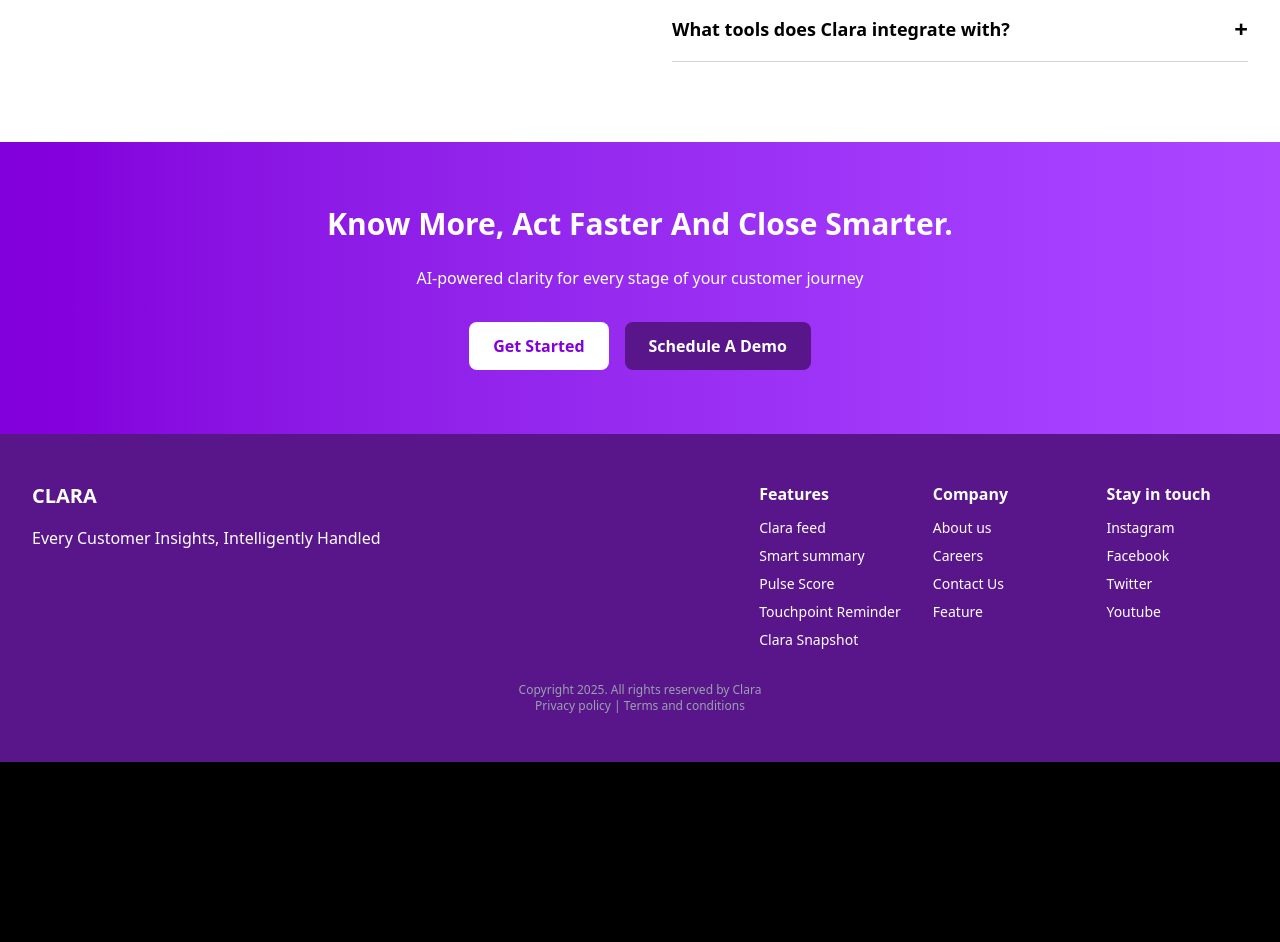
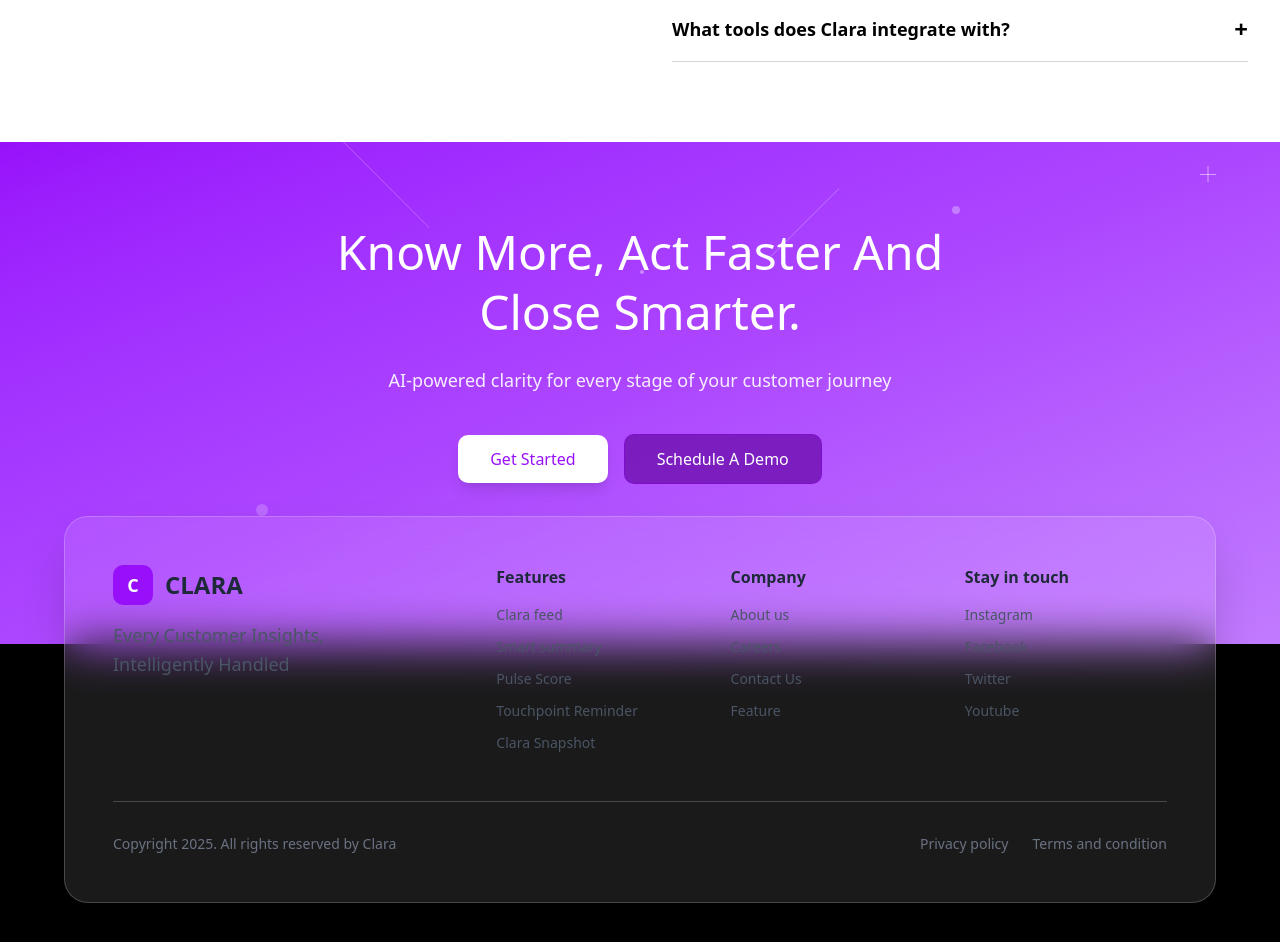
Before and after one commit to MoyasiGinko/SAAS-Template-Landing-Page-SIte, a Next.js app: page / in a window 1280 px wide. Shown: the part 6040-6982 px from the top of the page. Before the commit the page ends 6802 px from the top, so only its background shows below. Built offline with nearby package versions, Linux system fonts and the light colour scheme.

Commit message:
Refactor Footer component by enhancing layout, improving button styles, and adding decorative elements for a more engaging user experience

```diff
--- a/src/components/Footer.tsx
+++ b/src/components/Footer.tsx
@@ -4,67 +4,131 @@ import React from "react";
 
 export default function Footer() {
   return (
-    <>
+    <div className="relative">
       {/* Call to Action Section */}
-      <section className="bg-gradient-to-r from-purple-700 to-purple-500 text-white py-16 px-8 text-center">
-        <h2 className="text-3xl font-bold mb-6">
-          Know More, Act Faster And Close Smarter.
+      <section className="bg-gradient-to-br from-purple-600 via-purple-500 to-purple-400 relative overflow-hidden">
+        {/* Background decorative elements */}
+        <div className="absolute inset-0">
+          {/* Decorative lines and shapes */}
+          <div className="absolute top-10 left-1/4 w-32 h-px bg-white/20 rotate-45"></div>
+          <div className="absolute top-20 right-1/3 w-24 h-px bg-white/20 -rotate-45"></div>
+          <div className="absolute bottom-20 left-1/3 w-40 h-px bg-white/20 rotate-12"></div>
+
+          {/* Decorative circles */}
+          <div className="absolute top-16 right-1/4 w-2 h-2 bg-white/30 rounded-full"></div>
+          <div className="absolute bottom-32 left-1/5 w-3 h-3 bg-white/20 rounded-full"></div>
+          <div className="absolute top-32 left-1/2 w-1 h-1 bg-white/40 rounded-full"></div>
+
+          {/* Main decorative star/cross in top right */}
+          <div className="absolute top-8 right-16">
+            <div className="relative">
+              <div className="w-4 h-px bg-white/50"></div>
+              <div className="w-px h-4 bg-white/50 absolute top-0 left-1/2 transform -translate-x-1/2 -translate-y-1/2"></div>
+            </div>
+          </div>
+        </div>
+
+        <div className="relative z-10 text-white py-20 px-8 text-center">
+          <h2 className="text-4xl lg:text-5xl font-normal mb-6 leading-tight">
+            Know More, Act Faster And<br />
+            Close Smarter.
           </h2>
-        <p className="mb-8">AI-powered clarity for every stage of your customer journey</p>
-        <div className="space-x-4">
-          <button className="bg-white text-purple-700 px-6 py-3 rounded-md font-semibold hover:bg-gray-100 transition">
+          <p className="mb-10 text-lg text-white/90">
+            AI-powered clarity for every stage of your customer journey
+          </p>
+          <div className="flex flex-col sm:flex-row gap-4 justify-center items-center">
+            <button className="bg-white text-purple-600 px-8 py-3 rounded-lg font-medium hover:bg-gray-50 transition-all duration-200 shadow-lg">
               Get Started
             </button>
-          <button className="bg-purple-900 text-white px-6 py-3 rounded-md font-semibold hover:bg-purple-800 transition">
+            <button className="bg-purple-800/80 backdrop-blur-sm text-white px-8 py-3 rounded-lg font-medium hover:bg-purple-800 transition-all duration-200 border border-purple-700/50">
               Schedule A Demo
             </button>
           </div>
+        </div>
+
+        {/* Bottom padding to accommodate overlapping footer */}
+        <div className="h-20"></div>
       </section>
 
-      {/* Footer Section */}
-      <footer className="bg-purple-900 text-white py-12 px-8">
-        <div className="max-w-7xl mx-auto flex flex-col md:flex-row justify-between">
-          <div className="mb-8 md:mb-0">
-            <div className="text-xl font-bold mb-4">CLARA</div>
-            <p>Every Customer Insights, Intelligently Handled</p>
+      {/* Footer Section with Glass Effect - Overlapping */}
+      <footer className="relative -mt-32 z-20">
+        <div className="mx-8 lg:mx-16">
+          <div className="bg-white/10 backdrop-blur-xl rounded-3xl border border-white/20 shadow-2xl overflow-hidden">
+            <div className="p-8 lg:p-12">
+              <div className="max-w-6xl mx-auto">
+                <div className="flex flex-col lg:flex-row justify-between items-start gap-12">
+                  {/* Logo and tagline */}
+                  <div className="lg:w-1/3">
+                    <div className="flex items-center mb-4">
+                      <div className="w-10 h-10 bg-purple-600 rounded-lg flex items-center justify-center mr-3">
+                        <span className="text-white font-bold text-lg">C</span>
                       </div>
-          <div className="grid grid-cols-3 gap-8">
+                      <span className="text-gray-800 text-2xl font-bold">CLARA</span>
+                    </div>
+                    <p className="text-gray-600 text-lg leading-relaxed">
+                      Every Customer Insights,<br />
+                      Intelligently Handled
+                    </p>
+                  </div>
+
+                  {/* Navigation links */}
+                  <div className="lg:w-2/3">
+                    <div className="grid grid-cols-1 md:grid-cols-3 gap-8">
+                      {/* Features */}
                       <div>
-              <h4 className="font-semibold mb-3">Features</h4>
-              <ul className="space-y-2 text-sm">
-                <li><a href="#" className="hover:underline">Clara feed</a></li>
-                <li><a href="#" className="hover:underline">Smart summary</a></li>
-                <li><a href="#" className="hover:underline">Pulse Score</a></li>
-                <li><a href="#" className="hover:underline">Touchpoint Reminder</a></li>
-                <li><a href="#" className="hover:underline">Clara Snapshot</a></li>
+                        <h4 className="font-semibold mb-4 text-gray-800">Features</h4>
+                        <ul className="space-y-3 text-sm">
+                          <li><a href="#" className="text-gray-600 hover:text-purple-600 transition-colors">Clara feed</a></li>
+                          <li><a href="#" className="text-gray-600 hover:text-purple-600 transition-colors">Smart summary</a></li>
+                          <li><a href="#" className="text-gray-600 hover:text-purple-600 transition-colors">Pulse Score</a></li>
+                          <li><a href="#" className="text-gray-600 hover:text-purple-600 transition-colors">Touchpoint Reminder</a></li>
+                          <li><a href="#" className="text-gray-600 hover:text-purple-600 transition-colors">Clara Snapshot</a></li>
                         </ul>
                       </div>
+
+                      {/* Company */}
                       <div>
-              <h4 className="font-semibold mb-3">Company</h4>
-              <ul className="space-y-2 text-sm">
-                <li><a href="#" className="hover:underline">About us</a></li>
-                <li><a href="#" className="hover:underline">Careers</a></li>
-                <li><a href="#" className="hover:underline">Contact Us</a></li>
-                <li><a href="#" className="hover:underline">Feature</a></li>
+                        <h4 className="font-semibold mb-4 text-gray-800">Company</h4>
+                        <ul className="space-y-3 text-sm">
+                          <li><a href="#" className="text-gray-600 hover:text-purple-600 transition-colors">About us</a></li>
+                          <li><a href="#" className="text-gray-600 hover:text-purple-600 transition-colors">Careers</a></li>
+                          <li><a href="#" className="text-gray-600 hover:text-purple-600 transition-colors">Contact Us</a></li>
+                          <li><a href="#" className="text-gray-600 hover:text-purple-600 transition-colors">Feature</a></li>
                         </ul>
                       </div>
+
+                      {/* Stay in touch */}
                       <div>
-              <h4 className="font-semibold mb-3">Stay in touch</h4>
-              <ul className="space-y-2 text-sm">
-                <li><a href="#" className="hover:underline">Instagram</a></li>
-                <li><a href="#" className="hover:underline">Facebook</a></li>
-                <li><a href="#" className="hover:underline">Twitter</a></li>
-                <li><a href="#" className="hover:underline">Youtube</a></li>
+                        <h4 className="font-semibold mb-4 text-gray-800">Stay in touch</h4>
+                        <ul className="space-y-3 text-sm">
+                          <li><a href="#" className="text-gray-600 hover:text-purple-600 transition-colors">Instagram</a></li>
+                          <li><a href="#" className="text-gray-600 hover:text-purple-600 transition-colors">Facebook</a></li>
+                          <li><a href="#" className="text-gray-600 hover:text-purple-600 transition-colors">Twitter</a></li>
+                          <li><a href="#" className="text-gray-600 hover:text-purple-600 transition-colors">Youtube</a></li>
                         </ul>
                       </div>
                     </div>
                   </div>
-        <div className="text-center text-gray-400 text-xs mt-8">
+                </div>
+
+                {/* Bottom copyright section */}
+                <div className="mt-12 pt-8 border-t border-white/20 flex flex-col md:flex-row justify-between items-center gap-4">
+                  <div className="text-gray-500 text-sm">
                     Copyright 2025. All rights reserved by Clara
-          <br />
-          <a href="#" className="hover:underline">Privacy policy</a> | <a href="#" className="hover:underline">Terms and conditions</a>
                   </div>
+                  <div className="flex gap-6 text-sm">
+                    <a href="#" className="text-gray-500 hover:text-purple-600 transition-colors">Privacy policy</a>
+                    <a href="#" className="text-gray-500 hover:text-purple-600 transition-colors">Terms and condition</a>
+                  </div>
+                </div>
+              </div>
+            </div>
+          </div>
+        </div>
+
+        {/* Extra spacing at bottom */}
+        <div className="h-16"></div>
       </footer>
-    </>
+    </div>
   );
 }
```
Lines whose indentation alone changed are shown as unchanged.
